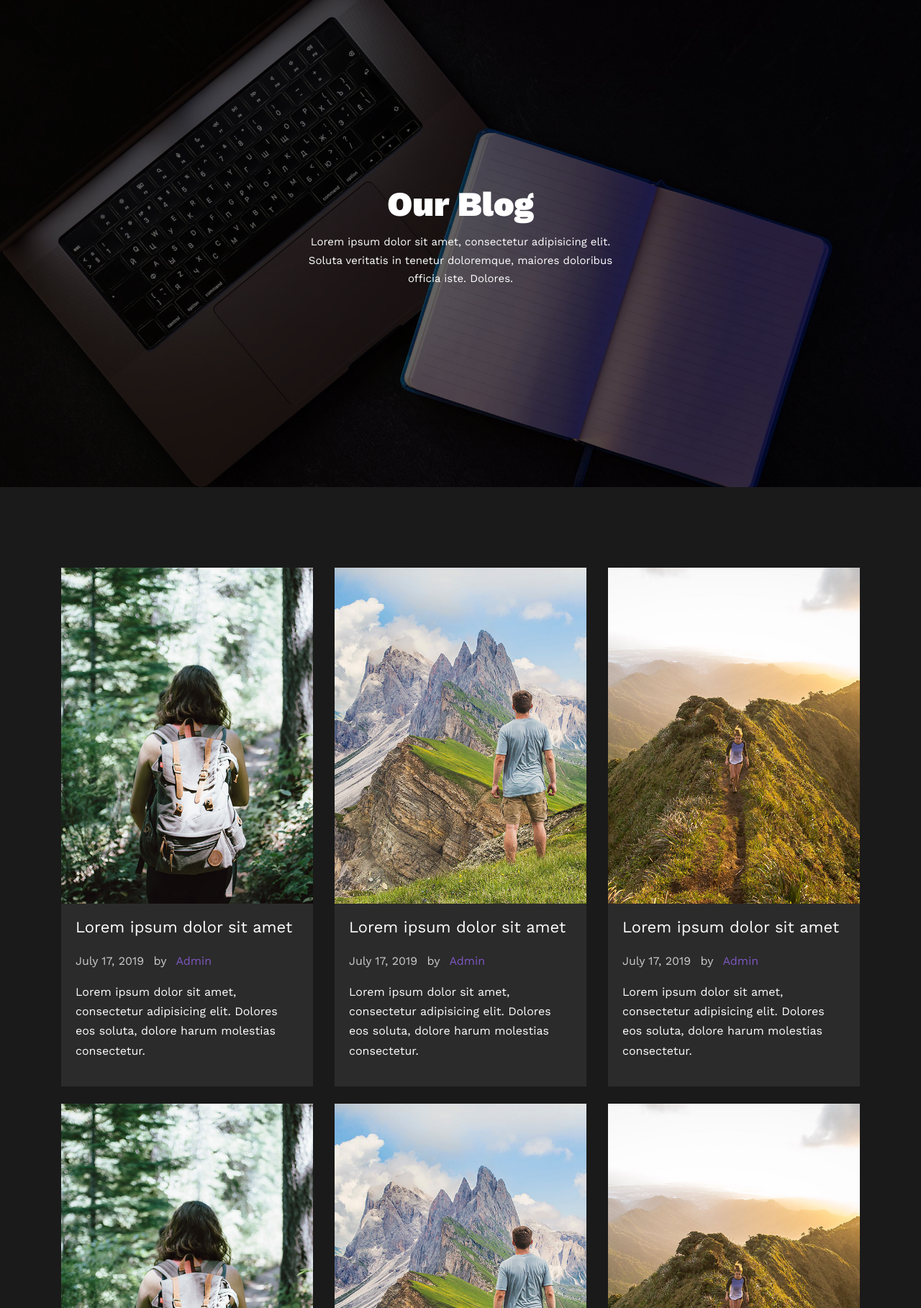
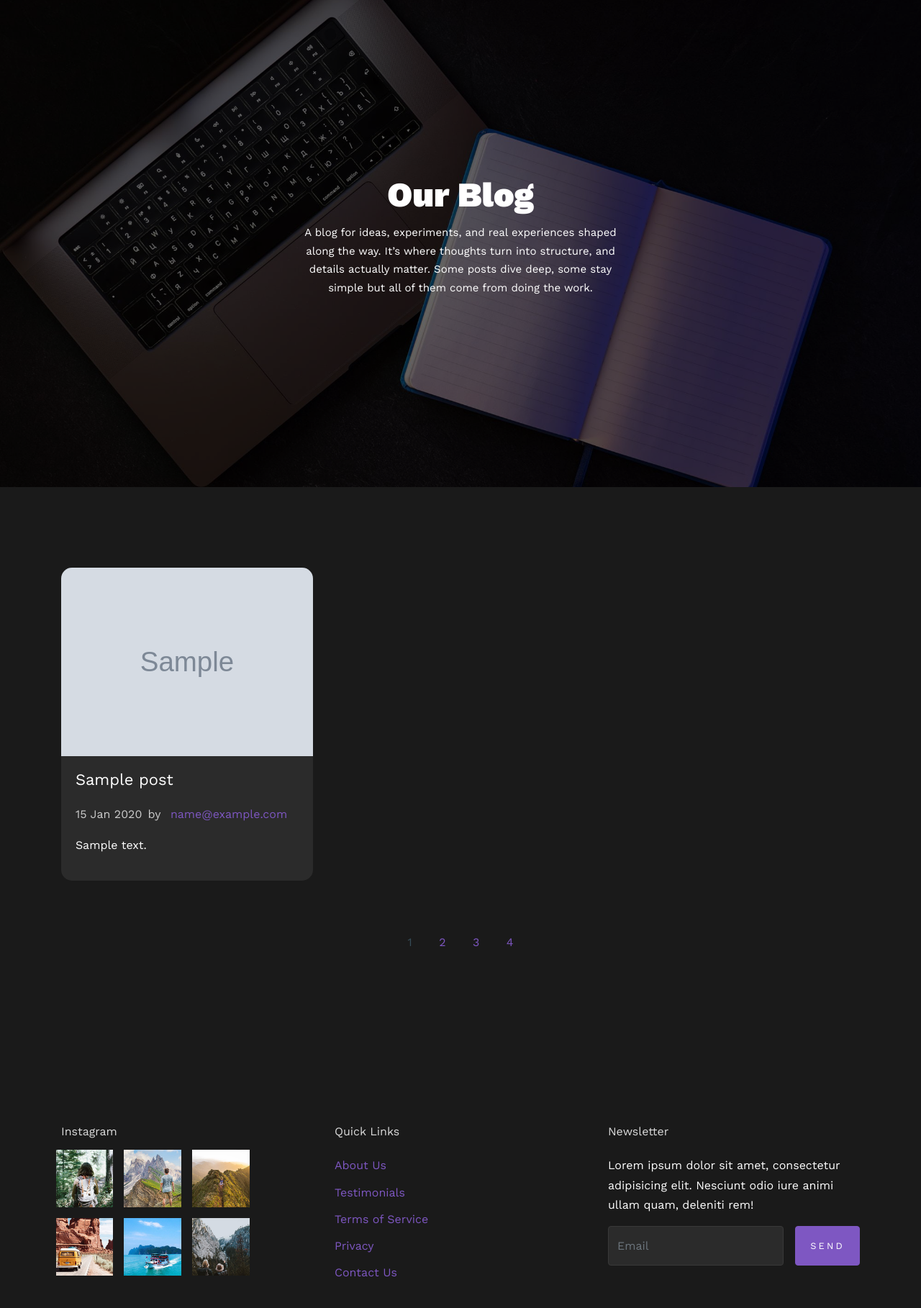
Before and after one commit to MR-Eiliya/PWD-blog-django-advanced, a Django app: page /blog/ in a window 1280 px wide. Shown: the part 102-1920 px from the top of the page at 72% size. Run offline with Django 5.2, Linux system fonts and the light colour scheme; tables that the repository leaves empty hold one stand-in row (values such as "Sample post"); grey boxes marked "Sample" are stand-in pictures; some libraries are stand-ins or nearby versions; some web fonts are replaced.

Commit message:
matched post datas with blog template part1

```diff
--- a/core/accounts/forms.py
+++ b/core/accounts/forms.py
@@ -22,11 +22,13 @@ class CustomUserCreationForm(UserCreationForm):
 
     class Meta:
         model = CustomUser
-        fields = ("email", "password1", "password2")
+        fields = ("username", "email", "password1", "password2")
 
     def save(self, commit=True):
         user = super().save(commit=False)
         user.email = self.cleaned_data["email"]
+
         if commit:
             user.save()
-            return user
+
+        return user
--- a/core/accounts/models/users.py
+++ b/core/accounts/models/users.py
@@ -37,6 +37,7 @@ class CustomUserManager(BaseUserManager):
 class CustomUser(AbstractBaseUser, PermissionsMixin):
 
     email = models.EmailField(max_length=255, unique=True)
+    username = models.CharField(max_length=255, unique=True)
     is_superuser = models.BooleanField(default=False)
     is_staff = models.BooleanField(default=False)
     is_active = models.BooleanField(default=True)
--- a/core/blog/templates/blog/home.html
+++ b/core/blog/templates/blog/home.html
@@ -1,5 +1,6 @@
 {% extends 'base.html' %}
 {% load static %}
+{% load humanize %}
 {% block content %}
 <div class="ftco-blocks-cover-1">
     <div class="site-section-cover overlay" style="background-image: url('/static/images/blog_2.jpg')">
@@ -7,8 +8,7 @@
             <div class="row align-items-center justify-content-center text-center">
                 <div class="col-md-5" data-aos="fade-up">
                     <h1 class="mb-3 text-white">Our Blog</h1>
-                    <p>Lorem ipsum dolor sit amet, consectetur adipisicing elit. Soluta veritatis in tenetur doloremque,
-                        maiores doloribus officia iste. Dolores.</p>
+                    <p>{{ hero_blog }}</p>
 
                 </div>
             </div>
@@ -22,100 +22,21 @@
 
 
         <div class="row">
+            {% for post in posts %}
             <div class="col-lg-4 col-md-6 mb-4">
                 <div class="post-entry-1 h-100">
                     <a href="single.html">
-                        <img src="/static/images/img_1.jpg" alt="Image" class="img-fluid">
+                        <img src="{{post.image.url}}" alt="Image" class="img-fluid" style="border-top-left-radius: 15px !important; border-top-right-radius: 15px !important;">
                     </a>
                     <div class="post-entry-1-contents">
-
-                        <h2><a href="single.html">Lorem ipsum dolor sit amet</a></h2>
-                        <span class="meta d-inline-block mb-3">July 17, 2019 <span class="mx-2">by</span> <a
-                                href="#">Admin</a></span>
-                        <p>Lorem ipsum dolor sit amet, consectetur adipisicing elit. Dolores eos soluta, dolore harum
-                            molestias consectetur.</p>
+                        <h2><a href="single.html">{{post.title}}</a></h2>
+                        <span class="meta d-inline-block mb-3">{{post.published_date|date:"d M Y"}}<span class="mx-2">by</span> <a
+                                href="#">{{post.author}}</a></span>
+                        <p>{{post.content|truncatewords:15}}</p>
                     </div>
                 </div>
             </div>
-            <div class="col-lg-4 col-md-6 mb-4">
-                <div class="post-entry-1 h-100">
-                    <a href="single.html">
-                        <img src="/static/images/img_2.jpg" alt="Image" class="img-fluid">
-                    </a>
-                    <div class="post-entry-1-contents">
-
-                        <h2><a href="single.html">Lorem ipsum dolor sit amet</a></h2>
-                        <span class="meta d-inline-block mb-3">July 17, 2019 <span class="mx-2">by</span> <a
-                                href="#">Admin</a></span>
-                        <p>Lorem ipsum dolor sit amet, consectetur adipisicing elit. Dolores eos soluta, dolore harum
-                            molestias consectetur.</p>
-                    </div>
-                </div>
-            </div>
-
-            <div class="col-lg-4 col-md-6 mb-4">
-                <div class="post-entry-1 h-100">
-                    <a href="single.html">
-                        <img src="/static/images/img_3.jpg" alt="Image" class="img-fluid">
-                    </a>
-                    <div class="post-entry-1-contents">
-
-                        <h2><a href="single.html">Lorem ipsum dolor sit amet</a></h2>
-                        <span class="meta d-inline-block mb-3">July 17, 2019 <span class="mx-2">by</span> <a
-                                href="#">Admin</a></span>
-                        <p>Lorem ipsum dolor sit amet, consectetur adipisicing elit. Dolores eos soluta, dolore harum
-                            molestias consectetur.</p>
-                    </div>
-                </div>
-            </div>
-
-            <div class="col-lg-4 col-md-6 mb-4">
-                <div class="post-entry-1 h-100">
-                    <a href="single.html">
-                        <img src="/static/images/img_1.jpg" alt="Image" class="img-fluid">
-                    </a>
-                    <div class="post-entry-1-contents">
-
-                        <h2><a href="single.html">Lorem ipsum dolor sit amet</a></h2>
-                        <span class="meta d-inline-block mb-3">July 17, 2019 <span class="mx-2">by</span> <a
-                                href="#">Admin</a></span>
-                        <p>Lorem ipsum dolor sit amet, consectetur adipisicing elit. Dolores eos soluta, dolore harum
-                            molestias consectetur.</p>
-                    </div>
-                </div>
-            </div>
-            <div class="col-lg-4 col-md-6 mb-4">
-                <div class="post-entry-1 h-100">
-                    <a href="single.html">
-                        <img src="/static/images/img_2.jpg" alt="Image" class="img-fluid">
-                    </a>
-                    <div class="post-entry-1-contents">
-
-                        <h2><a href="single.html">Lorem ipsum dolor sit amet</a></h2>
-                        <span class="meta d-inline-block mb-3">July 17, 2019 <span class="mx-2">by</span> <a
-                                href="#">Admin</a></span>
-                        <p>Lorem ipsum dolor sit amet, consectetur adipisicing elit. Dolores eos soluta, dolore harum
-                            molestias consectetur.</p>
-                    </div>
-                </div>
-            </div>
-
-            <div class="col-lg-4 col-md-6 mb-4">
-                <div class="post-entry-1 h-100">
-                    <a href="single.html">
-                        <img src="/static/images/img_3.jpg" alt="Image" class="img-fluid">
-                    </a>
-                    <div class="post-entry-1-contents">
-
-                        <h2><a href="single.html">Lorem ipsum dolor sit amet</a></h2>
-                        <span class="meta d-inline-block mb-3">July 17, 2019 <span class="mx-2">by</span> <a
-                                href="#">Admin</a></span>
-                        <p>Lorem ipsum dolor sit amet, consectetur adipisicing elit. Dolores eos soluta, dolore harum
-                            molestias consectetur.</p>
-                    </div>
-                </div>
-            </div>
-
+            {% endfor %}
         </div>
 
 
--- a/core/blog/views.py
+++ b/core/blog/views.py
@@ -16,6 +16,14 @@ class PostListView(ListView):
     paginate_by = 4
     ordering = "published_date"
     template_name = "blog/home.html"
+
+    def get_context_data(self, **kwargs):
+        context = super().get_context_data(**kwargs)
+        context["hero_blog"] = (
+            "A blog for ideas, experiments, and real experiences shaped along the way. It’s where thoughts turn into structure, and details actually matter. Some posts dive deep, some stay simple but all of them come from doing the work."
+        )
+
+        return context
 
 
 class PostDetailView(DetailView):
--- a/core/core/settings.py
+++ b/core/core/settings.py
@@ -41,6 +41,7 @@ INSTALLED_APPS = [
     'django.contrib.sessions',
     'django.contrib.messages',
     'django.contrib.staticfiles',
+    "django.contrib.humanize",
     'accounts',
     'blog',
     'website',
--- a/core/static/css/style.css
+++ b/core/static/css/style.css
@@ -1335,7 +1335,9 @@ h1, h2, h3, h4, h5,
 
 .post-entry-1 .post-entry-1-contents {
   background: #2b2b2b;
-  padding: 20px; }
+  padding: 20px;
+  border-end-end-radius: 15px !important;
+  border-end-start-radius: 15px !important; }
   .post-entry-1 .post-entry-1-contents h2 {
     font-size: 22px;
     margin-bottom: 20px; }
--- a/core/website/templates/website/index.html
+++ b/core/website/templates/website/index.html
@@ -8,8 +8,7 @@
                 <div class="col-md-5" data-aos="fade-right">
                     <h1 class="mb-3 text-white" style="text-shadow: 0 0px 19px #7e57c2;">Persian web Developers
                         Blog</h1>
-                    <p>Explore web development, design, SEO, and e-commerce insights, discover practical tips,
-                        and learn how to turn your ideas into real digital experiences.</p>
+                    <p>{{ hero_index }}</p>
 
                 </div>
             </div>
```
Also changed, not shown: core/website/views.py (+7 -0 lines), core/accounts/migrations/0001_initial.py, core/accounts/migrations/0002_remove_customuser_first_name.py (deleted), core/blog/migrations/0001_initial.py, core/media/GHAB_MEDIA_DESKTOP_389.jpg (added), core/media/عکس-پس-زمینه-برنامه-نویسی.jpg (added), core/media/والپیپر-کدنویسی-html-1.jpg (added).
